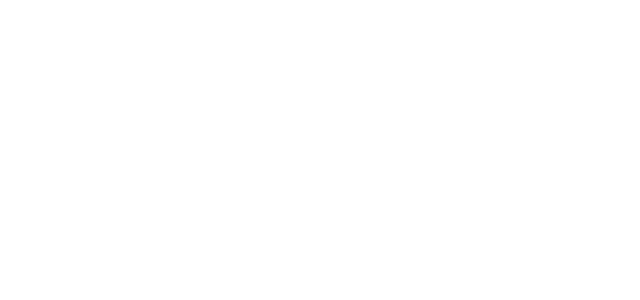
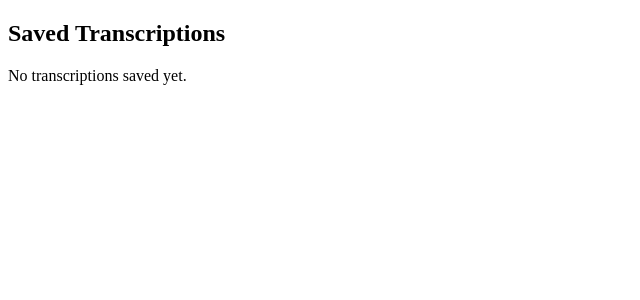
Before and after one commit to christiangarcia-dev/brainstation-capstone-client, a React (Create React App) app: page /saved in a window 1280 px wide. Shown: the top 300 px of the page, without its empty margins (0-640 px from the left). Built offline with nearby package versions, Linux system fonts and the light colour scheme.

Commit message:
save and view saved transcriptions working

```diff
--- a/src/App.js
+++ b/src/App.js
@@ -11,7 +11,7 @@
       <Routes>
         <Route path='/' element={<LoginPage />}></Route>
         <Route path="/translate" element={<TranslatePage />}></Route>
-        <Route path="/saved"></Route>
+        <Route path="/saved" element={<SavedConversationsPage />}></Route>
       </Routes>
     </BrowserRouter>
   );
--- a/src/pages/SavedConversationsPage/SavedConversationsPage.js
+++ b/src/pages/SavedConversationsPage/SavedConversationsPage.js
@@ -4,24 +4,46 @@
 import { collection, query, where, getDocs } from 'firebase/firestore';
 
 function SavedConversationsPage() {
-
     const [transcriptions, setTranscriptions] = useState([]);
 
     useEffect(() => {
         const fetchTranscriptions = async () => {
             if (auth.currentUser) {
-                const transQuery = query(collection(db, 'transcriptions'), where('userId', '==', auth.currentUser.uid));
-                const querySnapshot = await getDocs(transQuery);
-                const fetchedTranscriptions = querySnapshot.docs.map(doc => doc.data());
-                setTranscriptions(fetchedTranscriptions);
+                try {
+                    const transQuery = query(collection(db, 'transcriptions'), where('userId', '==', auth.currentUser.uid));
+                    const querySnapshot = await getDocs(transQuery);
+                    const fetchedTranscriptions = querySnapshot.docs.map(doc => ({ ...doc.data(), id: doc.id }));
+                    console.log('Fetched Transcriptions:', fetchedTranscriptions); // Debugging
+                    setTranscriptions(fetchedTranscriptions);
+                } catch (error) {
+                    console.error('Error fetching transcriptions:', error);
+                }
             }
         };
 
         fetchTranscriptions();
     }, []);
 
+    console.log('Transcriptions State:', transcriptions); // Debugging
+
     return(
-        <></>
+        <div className="saved-transcriptions">
+            <h2>Saved Transcriptions</h2>
+            {transcriptions.length > 0 ? (
+                <ul>
+                    {transcriptions.map((transcript) => (
+                        <li key={transcript.id}>
+                            <div className="transcription-details">
+                                <p className="transcription-text">{transcript.text}</p>
+                                <span className="transcription-timestamp">{new Date(transcript.timestamp.seconds * 1000).toLocaleString()}</span>
+                            </div>
+                        </li>
+                    ))}
+                </ul>
+            ) : (
+                <p>No transcriptions saved yet.</p>
+            )}
+        </div>
     )
 }
 
```
